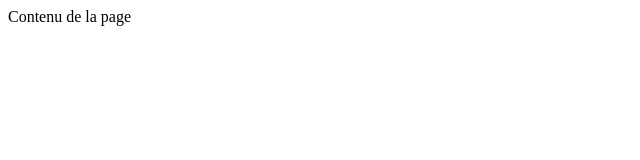
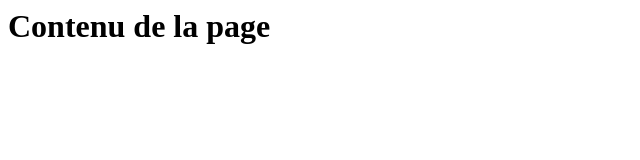
Before and after one commit to laurentjoyeux/helloWorld, a plain HTML site: page index.html in a window 1280 px wide. Shown: the whole page, without its empty margins (0-640 px from the left). Drawn offline with Linux system fonts and the light colour scheme.

Commit message:
Update index.html
add <h1> in <body>

```diff
--- a/index.html
+++ b/index.html
@@ -4,6 +4,6 @@
 	</HEAD>
 
 	<BODY>
-		Contenu de la page
+		<h1>Contenu de la page</h1>
    	</BODY>
 </HTML>
```
